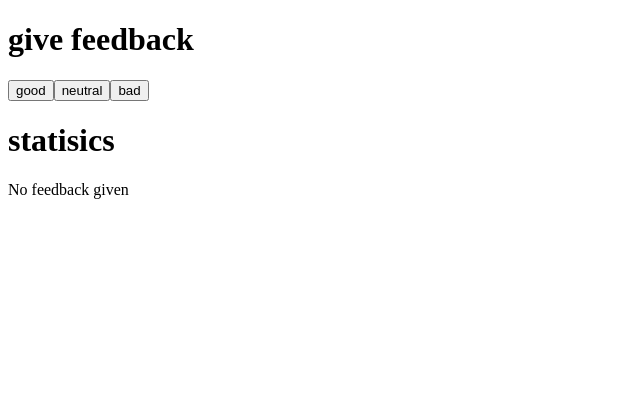
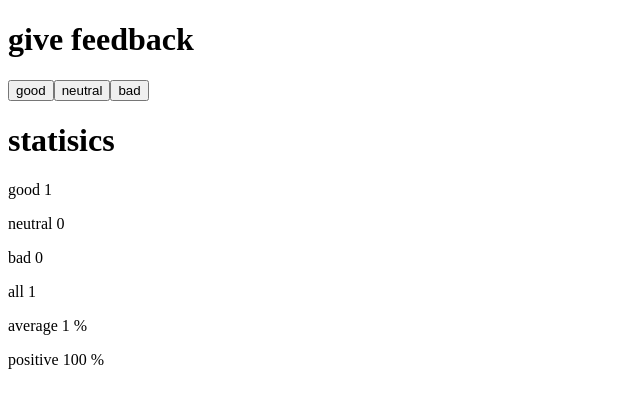
Before and after one commit to afsuyadi/full-stack-open, a React (Vite) app in the folder part1/unicafe/: page / in a window 1280 px wide. Both pictures are taken after a click on the button "good". Shown: the top 408 px of the page, without its empty margins (0-640 px from the left). Built offline with nearby package versions, Linux system fonts and the light colour scheme.

Commit message:
feat: add 1.11 unicafe step 6

```diff
--- a/part1/unicafe/src/App.jsx
+++ b/part1/unicafe/src/App.jsx
@@ -1,14 +1,14 @@
 import { useState } from 'react'
 
-const StatisticsLine = ({text, value}) => {
+const StatisticLine = ({text, value}) => {
   return (
     <div>
-      <p>{text} {value}</p>
+      <p>{text} {value} {text === "average" | text === "positive" ? '%' : ''}</p>
     </div>
   )
 }
 const Statistics = ({props}) => {
-  console.log(props)
+  console.log('PROPS', props)
   const good = props.good
   const neutral = props.neutral
   const bad = props.bad
@@ -43,13 +43,25 @@ const App = () => {
     average: average,
     positive: positive
   }
+  const increaseGood = () => {
+    const newGood = good + 1
+    setGood(newGood)
+  }
+  const increaseNeutral = () => {
+    const newNeutral = neutral + 1
+    setNeutral(newNeutral)
+  }
+  const increaseBad = () => {
+    const newBad = bad + 1
+    setBad(newBad)
+  }
 
   return (
     <div>
       <h1>give feedback</h1>
-      <button>good</button>
-      <button>neutral</button>
-      <button>bad</button>
+      <button onClick={increaseGood}>good</button>
+      <button onClick={increaseNeutral}>neutral</button>
+      <button onClick={increaseBad}>bad</button>
 
       <h1>statisics</h1>
       <Statistics props={props}/>
```
